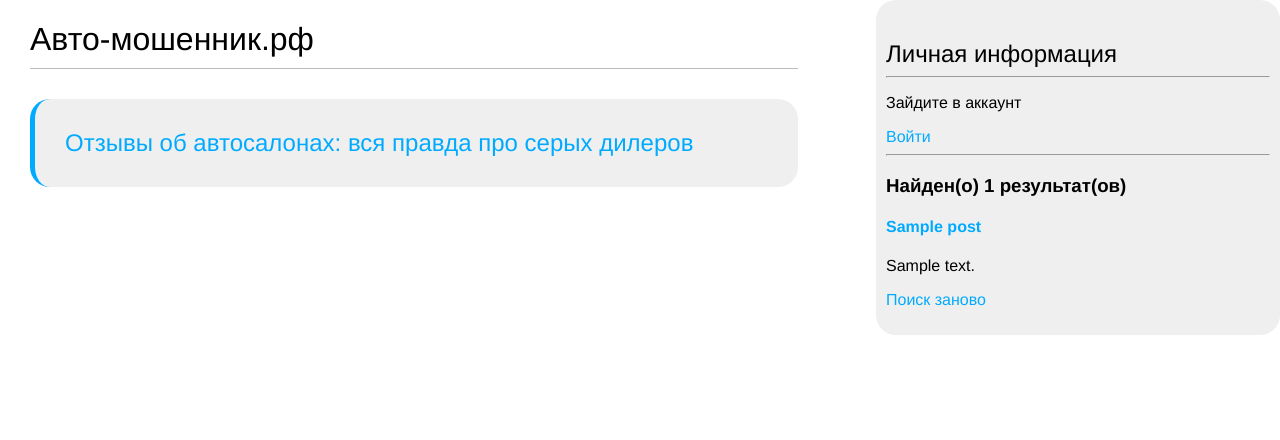
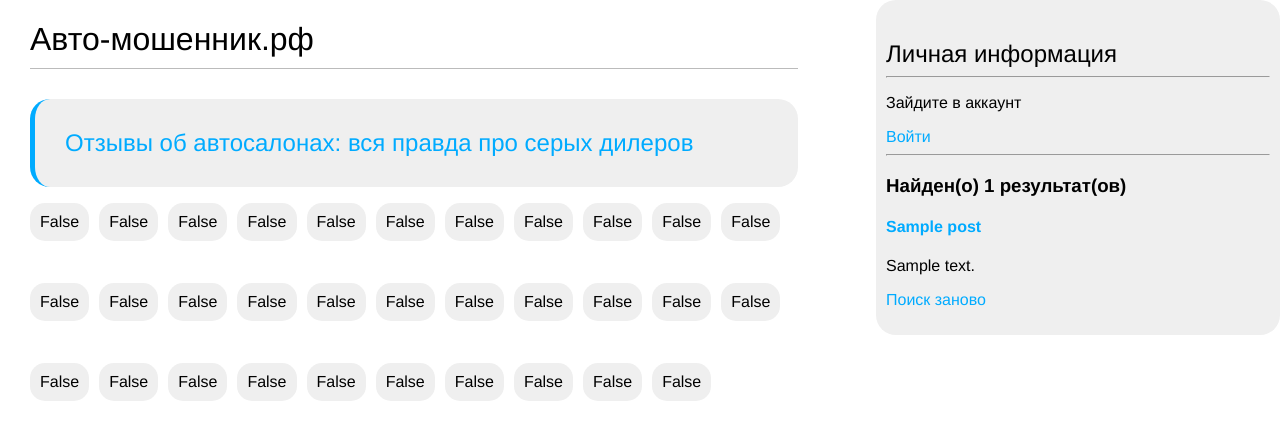
Before and after one commit to mflorya575/Blog_auto_Django, a Django app: template blog/templates/blog/list.html in a window 1280 px wide. Shown: the part 38-478 px from the top of the page. Run offline with Django 4.2, Linux system fonts and the light colour scheme; data comes from the database, SQL or seed files in the repository; tables that the repository leaves empty hold one stand-in row (values such as "Sample post"); the template is opened without the code that fills it: values that come from a table or form of the project are taken from there, most other values are stand-ins (such as "Sample title", 1, 10 or a date in 2020); parts of the project's set-up code (start-up, migrations or seed data) failed here and were passed over.

Commit message:
modern form, models

```diff
--- a/blog/app_blog/forms.py
+++ b/blog/app_blog/forms.py
@@ -15,4 +15,4 @@ class SearchForm(forms.Form):
 class CarDealershipForm(forms.ModelForm):
     class Meta:
         model = Post
-        fields = ['title', 'author', 'address', 'tel', 'thumbnail', 'car_count', 'body']
+        fields = ['title', 'author', 'address', 'tel', 'city', 'thumbnail', 'car_count', 'body']
--- a/blog/app_blog/models.py
+++ b/blog/app_blog/models.py
@@ -23,6 +23,7 @@ class Post(models.Model):
     body = models.TextField()
     address = models.CharField(max_length=100, default=False)
     tel = models.CharField(max_length=20, default=False)
+    city = models.CharField(max_length=100, default=False)
     car_count = models.PositiveIntegerField(default=0)
     publish = models.DateTimeField(default=timezone.now)
     created = models.DateTimeField(auto_now_add=True)
@@ -30,12 +31,14 @@ class Post(models.Model):
     status = models.CharField(max_length=2,
                               choices=Status.choices,
                               default=Status.DRAFT)
-#
+
     objects = models.Manager()  # менеджер, применяемый по умолчанию
     published = PublishedManager()  # конкретно-прикладной менеджер
-#
+
+    # tags = TaggableManager()
+
     map_html = models.TextField(blank=True, null=True)  # Поле для HTML-кода карты
-#
+
     thumbnail = models.ImageField(
         verbose_name='Изображение записи',
         blank=True,
--- a/blog/blog/settings.py
+++ b/blog/blog/settings.py
@@ -44,6 +44,7 @@ INSTALLED_APPS = [
     'accounts.apps.AccountsConfig',
 
     'django.contrib.postgres',
+    'taggit',
 ]
 
 MIDDLEWARE = [
--- a/blog/static/css/blog.css
+++ b/blog/static/css/blog.css
@@ -139,3 +139,16 @@ iframe {
     border-radius: 20px;
     border-left: 5px solid;
 }
+
+.cities {
+    display: flex;
+    gap: 10px;
+    max-width: 1000px;
+    flex-wrap: wrap;
+}
+
+.city-back {
+    background: #efefef;
+    border-radius: 15px;
+    padding: 10px;
+}
--- a/blog/templates/blog/add_dealership.html
+++ b/blog/templates/blog/add_dealership.html
@@ -24,6 +24,10 @@
         {{ form.tel }}
     </div>
     <div class="form-group margin">
+        <label for="id_tel">Город</label>
+        {{ form.city }}
+    </div>
+    <div class="form-group margin">
         <label for="id_photo">Фото</label>
         {{ form.thumbnail }}
     </div>
--- a/blog/templates/blog/list.html
+++ b/blog/templates/blog/list.html
@@ -4,7 +4,18 @@
 {% block content %}
     <h1 class="main-title">Авто-<span id="blue">мошенник.рф</span></h1>
     <h2 class="title-h2">Отзывы об автосалонах: вся правда про серых дилеров</h2>
-
+    <div class="cities">
+        {% for post in posts %}
+            <p class="city-back">{{ post.city }}</p>
+        <p class="city-back">{{ post.city }}</p>
+        <p class="city-back">{{ post.city }}</p>
+        <p class="city-back">{{ post.city }}</p>
+        <p class="city-back">{{ post.city }}</p>
+        <p class="city-back">{{ post.city }}</p>
+        <p class="city-back">{{ post.city }}</p>
+        <p class="city-back">{{ post.city }}</p>
+        {% endfor %}
+    </div>
 
 
     {% if not results %}
```
Also changed, not shown: blog/app_blog/migrations/0011_post_tags.py (added), blog/app_blog/migrations/0012_remove_post_tags.py (added), blog/app_blog/migrations/0013_post_city.py (added), blog/media/images/thumbnails/2024/06/01/2024-05-02_15.png (added), blog/media/images/thumbnails/2024/06/01/2024-05-02_16.png (added), blog/media/images/thumbnails/2024/06/01/2024-05-02_16_1Wr31SM.png (added), blog/media/images/thumbnails/2024/06/01/JvoUZf9NG5E.jpg (added), blog/media/images/thumbnails/2024/06/01/result.jpg (added).
